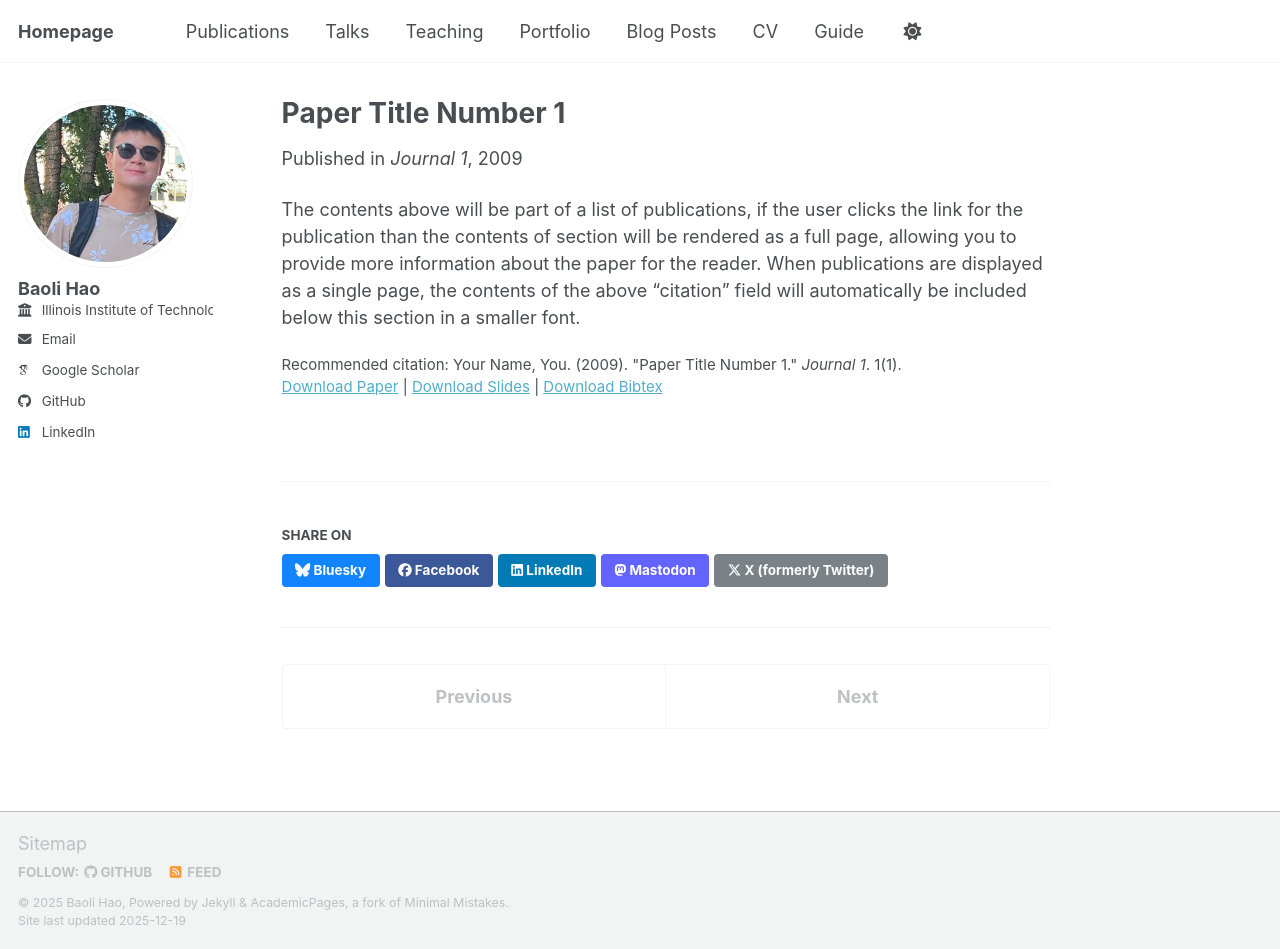
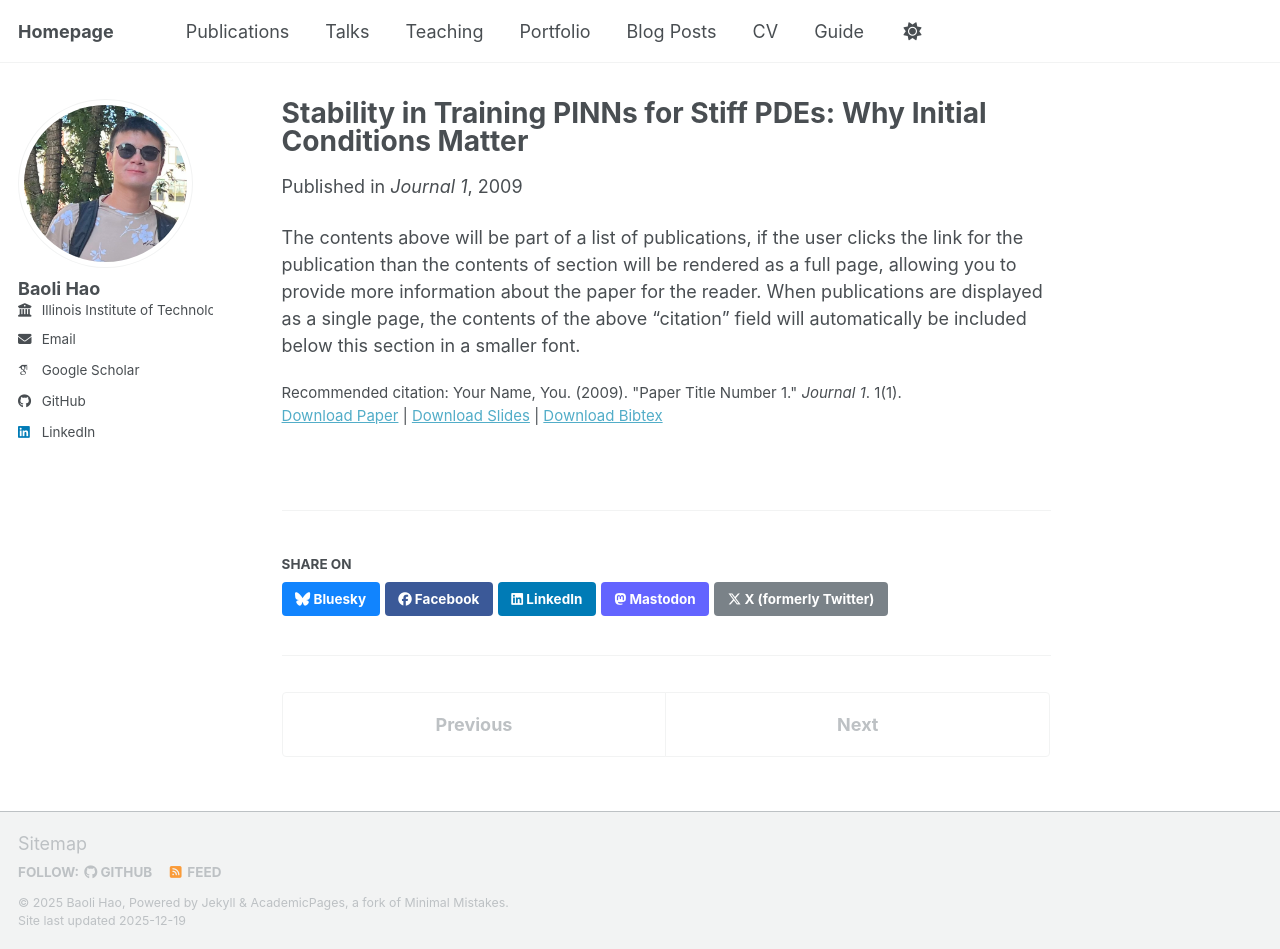
Before and after one commit to baolihao/baolihao.github.io, a Jekyll site: the page built from _publications/2009-10-01-paper-title-number-1.md, in a window 1280 px wide and 949 px high. Built offline with Jekyll 4.4.1, drawn with Linux system fonts in a browser that asks for light colours; some web fonts are replaced; a script bundle is joined from its source files by our own code; library files that are not in the unit come from our copies.

Commit message:
Update 2009-10-01-paper-title-number-1.md

```diff
--- a/_publications/2009-10-01-paper-title-number-1.md
+++ b/_publications/2009-10-01-paper-title-number-1.md
@@ -1,5 +1,5 @@
 ---
-title: "Paper Title Number 1"
+title: "Stability in Training PINNs for Stiff PDEs: Why Initial Conditions Matter"
 collection: publications
 category: manuscripts
 permalink: /publication/2009-10-01-paper-title-number-1
```
